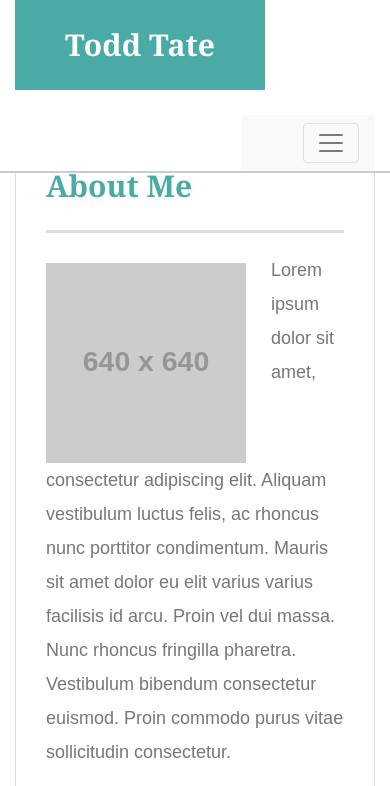
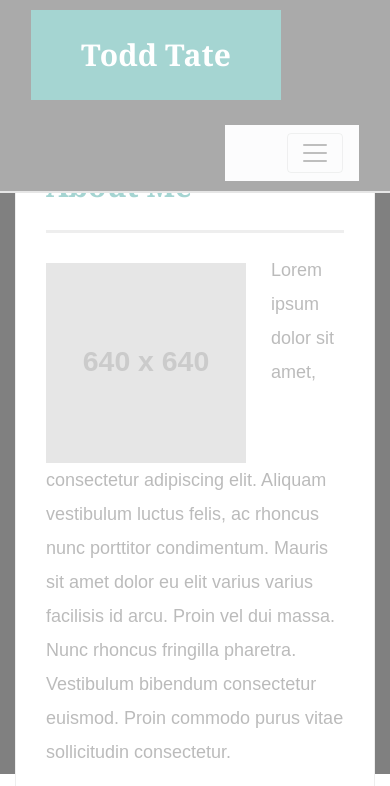
Before and after one commit to BlackGuyTodd/Responsive-Portfolio, a plain HTML site: page aboutme.html in a window 390 px wide. Shown: the top 786 px of the page. Drawn offline with nearby package versions, Linux system fonts and the light colour scheme; files that its build step writes are made by us from their sources; placeholder pictures from the web are drawn by us.

Commit message:
Finished Homework

```diff
--- a/aboutme.html
+++ b/aboutme.html
@@ -3,6 +3,7 @@
 
 <head>
     <meta charset="UTF-8">
+    <meta name="viewport" content="width=device-width, initial-scale=1.0">
     <title>About | Your Name</title>
     <link rel="stylesheet" href="https://stackpath.bootstrapcdn.com/bootstrap/4.3.1/css/bootstrap.min.css"
         integrity="sha384-ggOyR0iXCbMQv3Xipma34MD+dH/1fQ784/j6cY/iJTQUOhcWr7x9JvoRxT2MZw1T" crossorigin="anonymous">
--- a/assets/css/style.css
+++ b/assets/css/style.css
@@ -215,3 +215,55 @@ body {
     background: #4aaaa5;
     border: 0 none;
   }
+
+
+
+  @media screen and (max-width: 980px) {
+    body {
+      opacity: 0.5;
+    }
+
+    #main-container {
+      background: black;
+    }
+    /* The wrapper's width will be 600px */
+    #masthead {
+      padding: 10px 16px;
+      background: #555;
+      color: #f1f1f1;
+    }
+
+  }
+  @media screen and (max-width: 768px) {
+    body {
+      opacity: 0.5;
+    }
+
+    #main-container {
+      background: black;
+    }
+    /* The wrapper's width will be 600px */
+    #masthead {
+      padding: 10px 16px;
+      background: #555;
+      color: #f1f1f1;
+    }
+
+  }
+
+  @media screen and (max-width: 640px) {
+    body {
+      opacity: 0.5;
+    }
+
+    #main-container {
+      background: black;
+    }
+    /* The wrapper's width will be 600px */
+    #masthead {
+      padding: 10px 16px;
+      background: #555;
+      color: #f1f1f1;
+    }
+
+  }
```
Also changed, not shown: contact.html (+1 -0 lines), index.html (+2 -1 lines), portfolio.html (+1 -0 lines).
